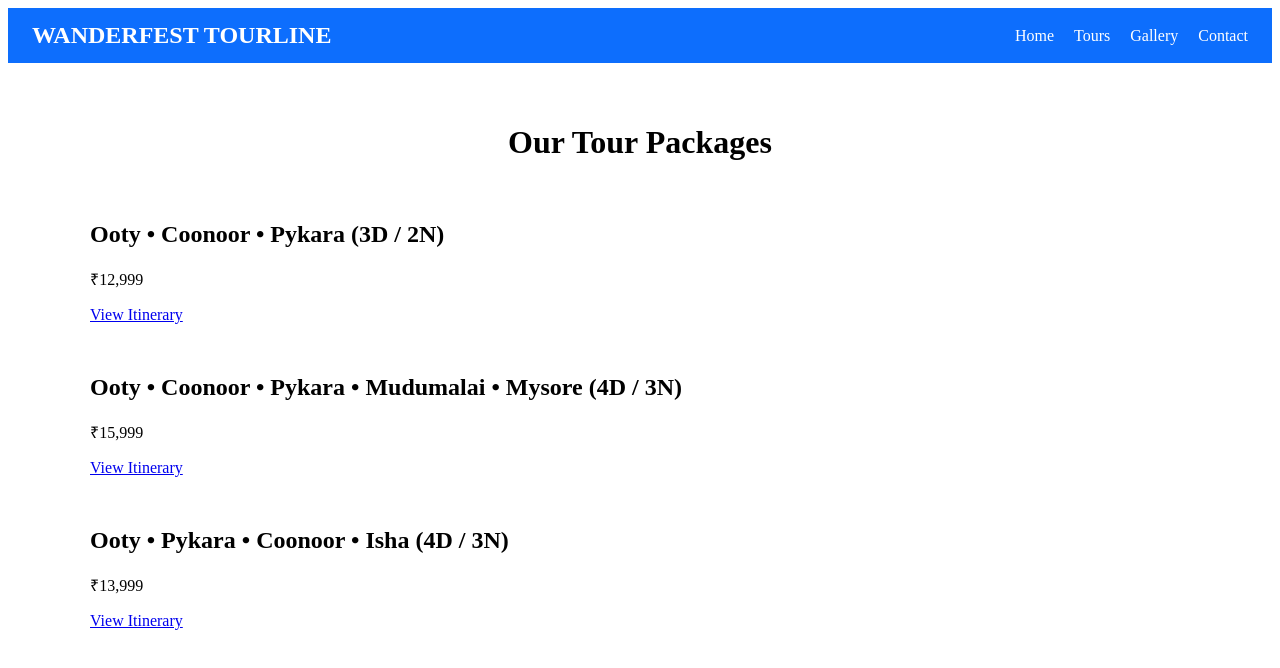
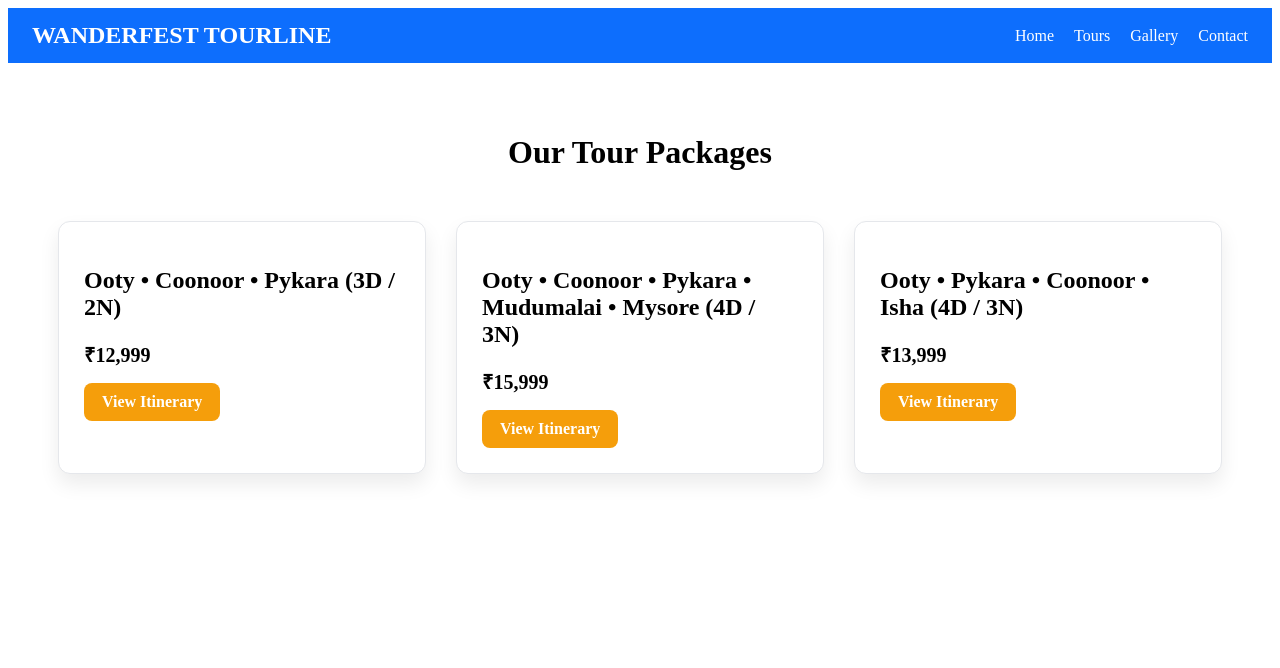
Before and after one commit to ShyamN11/wanderfest-baseline, a React (Vite) app: page /tours in a window 1280 px wide. Shown: the top 668 px of the page. Built offline with nearby package versions, Linux system fonts and the light colour scheme.

Commit message:
Style tours page with card layout

```diff
--- a/src/pages/Tours.jsx
+++ b/src/pages/Tours.jsx
@@ -2,32 +2,74 @@ import { Link } from "react-router-dom";
 
 function Tours() {
   return (
-    <div style={{ padding: "40px", maxWidth: "1100px", margin: "auto" }}>
-      <h1 style={{ textAlign: "center", marginBottom: "40px" }}>
+    <div style={{ padding: "50px", maxWidth: "1200px", margin: "auto" }}>
+      <h1 style={{ textAlign: "center", marginBottom: "50px" }}>
         Our Tour Packages
       </h1>
 
-      <div style={{ display: "grid", gap: "30px" }}>
-        <div>
+      <div
+        style={{
+          display: "grid",
+          gridTemplateColumns: "repeat(auto-fit, minmax(280px, 1fr))",
+          gap: "30px",
+        }}
+      >
+        {/* TOUR 1 */}
+        <div style={cardStyle}>
           <h2>Ooty • Coonoor • Pykara (3D / 2N)</h2>
-          <p>₹12,999</p>
-          <Link to="/tour/ooty-3d2n">View Itinerary</Link>
+          <p style={priceStyle}>₹12,999</p>
+          <Link to="/tour/ooty-3d2n" style={buttonStyle}>
+            View Itinerary
+          </Link>
         </div>
 
-        <div>
-          <h2>Ooty • Coonoor • Pykara • Mudumalai • Mysore (4D / 3N)</h2>
-          <p>₹15,999</p>
-          <Link to="/tour/ooty-mudumalai-mysore">View Itinerary</Link>
+        {/* TOUR 2 */}
+        <div style={cardStyle}>
+          <h2>
+            Ooty • Coonoor • Pykara • Mudumalai • Mysore (4D / 3N)
+          </h2>
+          <p style={priceStyle}>₹15,999</p>
+          <Link to="/tour/ooty-mudumalai-mysore" style={buttonStyle}>
+            View Itinerary
+          </Link>
         </div>
 
-        <div>
+        {/* TOUR 3 */}
+        <div style={cardStyle}>
           <h2>Ooty • Pykara • Coonoor • Isha (4D / 3N)</h2>
-          <p>₹13,999</p>
-          <Link to="/tour/ooty-isha">View Itinerary</Link>
+          <p style={priceStyle}>₹13,999</p>
+          <Link to="/tour/ooty-isha" style={buttonStyle}>
+            View Itinerary
+          </Link>
         </div>
       </div>
     </div>
   );
 }
 
+/* 🔹 STYLES */
+const cardStyle = {
+  border: "1px solid #e5e7eb",
+  borderRadius: "12px",
+  padding: "25px",
+  backgroundColor: "#ffffff",
+  boxShadow: "0 10px 20px rgba(0,0,0,0.08)",
+};
+
+const priceStyle = {
+  fontSize: "20px",
+  fontWeight: "bold",
+  margin: "15px 0",
+};
+
+const buttonStyle = {
+  display: "inline-block",
+  backgroundColor: "#f59e0b",
+  color: "white",
+  padding: "10px 18px",
+  borderRadius: "8px",
+  textDecoration: "none",
+  fontWeight: "600",
+};
+
 export default Tours;
```
